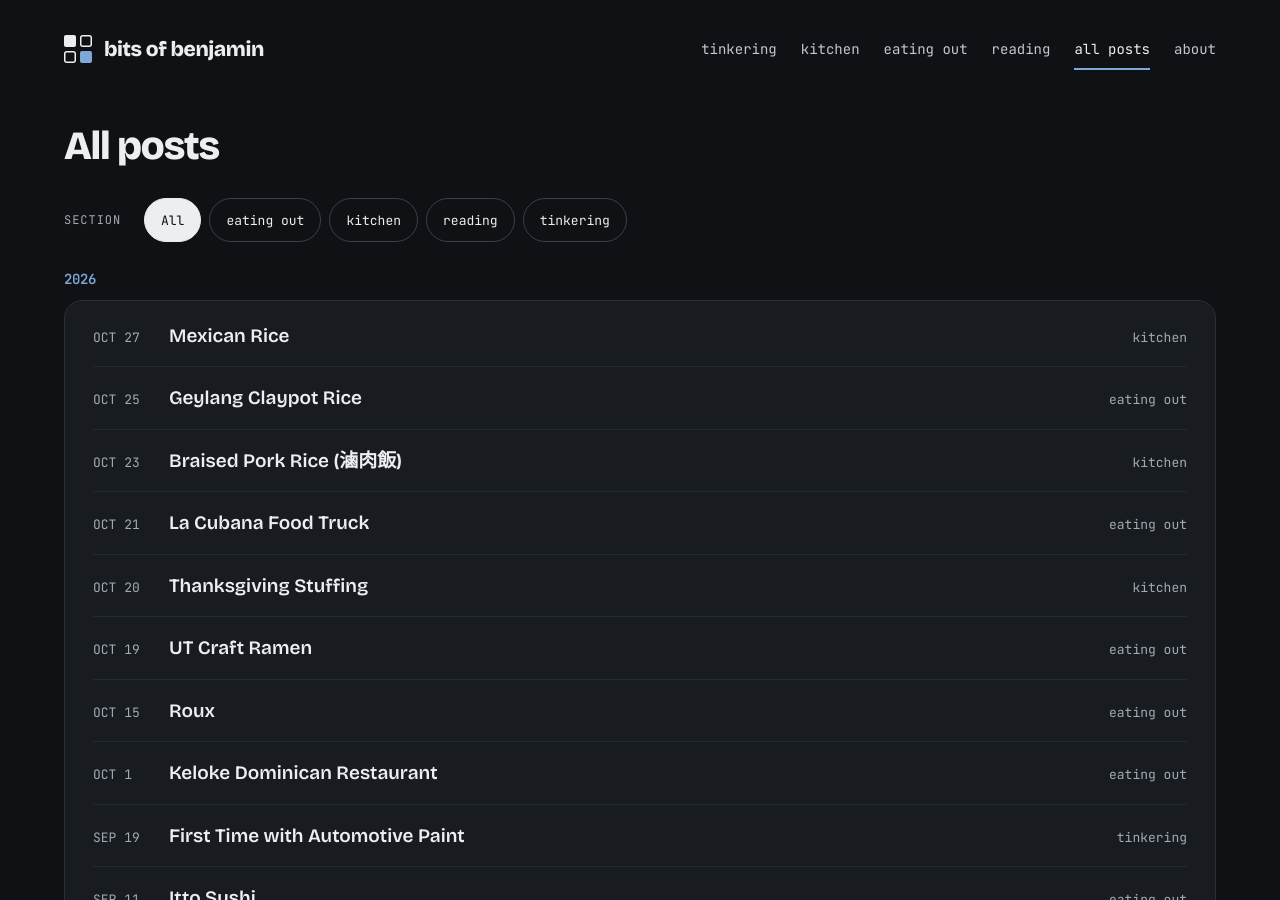
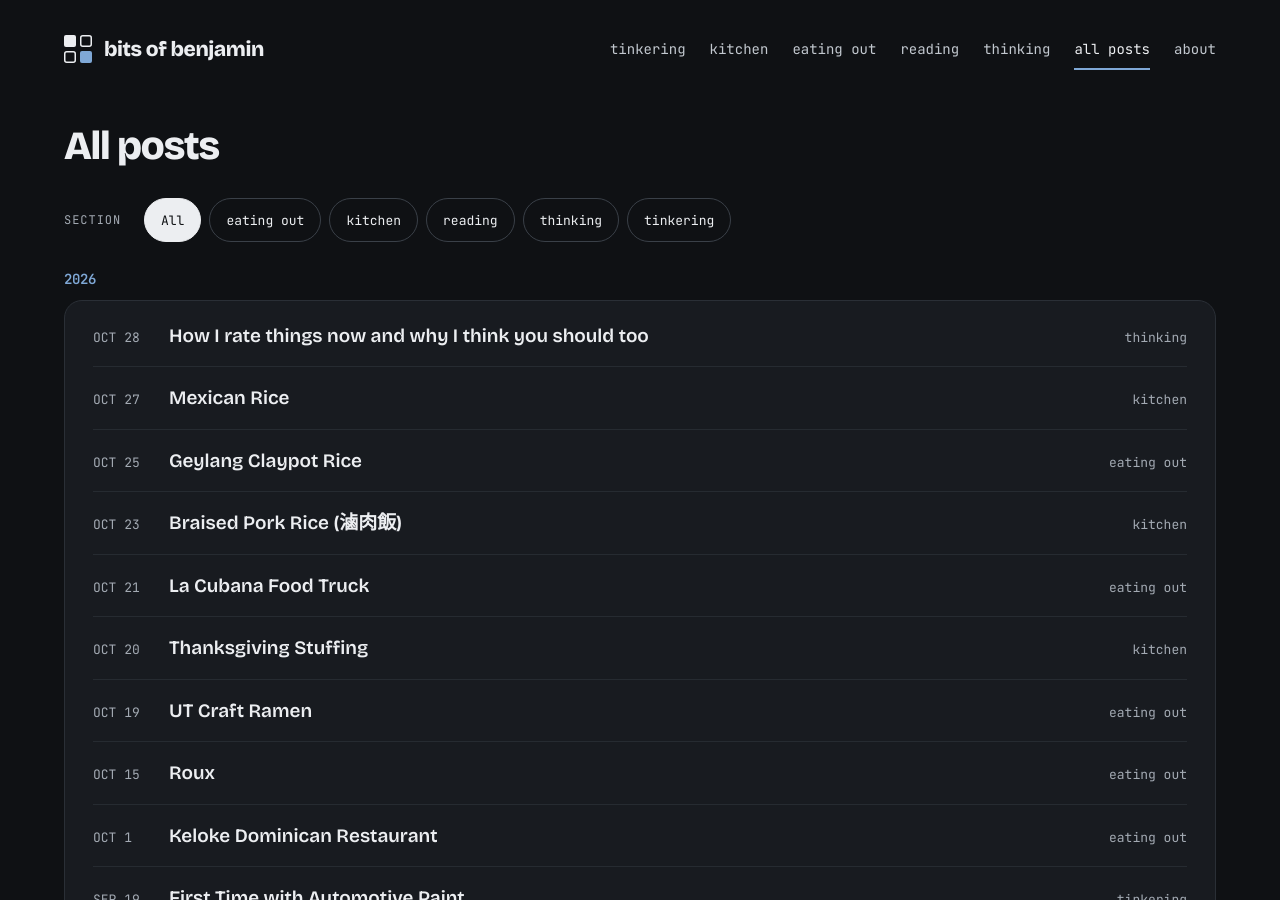
Before and after one commit to bergesonben/bergesonben.github.io, a Jekyll site: the page built from archive.html, in a window 1280 px wide and 900 px high. Built offline with Jekyll 4.4.1, drawn with Linux system fonts in a browser that asks for light colours; part of the change alters nothing that is shown.

Commit message:
Add thinking section and publish rating system post
Co-Authored-By: Claude Opus 5.5 <noreply@anthropic.com>

```diff
--- a/_data/sections.yml
+++ b/_data/sections.yml
@@ -48,3 +48,14 @@
   filters:
     - key: tags
       label: Topic
+
+- id: thinking
+  number: "06"
+  nav: thinking
+  title: Things I think about
+  url: /thinking/
+  blurb: Opinions, and how I approach things.
+  card: post
+  filters:
+    - key: tags
+      label: Topic
--- /dev/null
+++ b/_posts/2026-10-28-rating-system.md
@@ -0,0 +1,49 @@
+---
+title: How I rate things now and why I think you should too
+section: thinking
+tags:
+description: What the stars on this site mean. The scale is adapted from Goodreads.
+image: /assets/img/posts/rating-system/stars.jpg
+image_alt: Four glowing gold stars and a fifth empty one, with a finger pointing at the empty star
+easter_egg: Any rating scale aside from 3 and 5 irritates the hell out of me. I can't tell you whether I'm a 7 or an 8 out of 10 on how likely I am to recommend your software.
+---
+
+![Four glowing gold stars and a fifth empty one, with a finger pointing at the empty star](/assets/img/posts/rating-system/stars.jpg)
+
+Ratings on this site are out of five stars. I adapted the scale from Goodreads, where each star rating has a short meaning instead of being a score.
+
+| Stars | Meaning |
+| --- | --- |
+| {% include stars.html value="★★★★★" %} | Perfect, or life-changing |
+| {% include stars.html value="★★★★☆" %} | I love it |
+| {% include stars.html value="★★★☆☆" %} | I like it |
+| {% include stars.html value="★★☆☆☆" %} | It's ok |
+| {% include stars.html value="★☆☆☆☆" %} | I don't like it, or I hate it |
+
+## Why I changed it
+
+I switched to this scale a few months ago because of what felt like rating inflation. I was handing out too many five stars, and there was no way to tell a five apart from a four. So I spent some time and re-rated everything on [my Goodreads shelf](https://www.goodreads.com/user/show/73499803-benjamin). That rating system has now carried over into other parts of my life. When I moved my restaurant notes from a doc to this site, I recalibrated those ratings to the same scale.
+
+## Bias towards the enjoyable (jolly little fucker, ain't he?)
+
+I've come to realize that for a lot of things in my life, I have a bias towards enjoying things. I see a movie: was I entertained, and was the popcorn not too soggy? Great, I had a good time. I read a book: did it not actively make me want to stop? Good, I enjoyed it.
+
+It seems silly to me to be the opposite where you're nitpicking everything to the point where you're no longer enjoying anything.
+
+Given all that, most of the things I review are on the enjoyable side, not the disagreeable side. Because of that, I want to have more nuance there. There's a large difference between a book I really enjoyed (many enjoyable page turners) and a book that changed me and my thought process (for example, *The Three-Body Problem* trilogy).
+
+On the other side, there's really no point in distinguishing between a book that I disliked (*War and Peace*, might give it another try though) and a book I actively hated (*Think and Grow Rich*). Either way, I don't recommend it.
+
+## Four versus five
+
+When I'm deciding between four and five stars, I ask one question: is there anything they could possibly do to make it better? If I can think of something, it's a four. Five stars is for when I can't, so I give out very few.
+
+## Off this site
+
+I rate this way here, but I still have a hard time doing it on public review sites. A three-star review on Google or Yelp reads as a complaint, and I feel bad. So the stars here are more honest than the ones I leave there.
+
+## Why you should too
+
+Five stars gives you five levels to convey meaning (if you ignore the half stars — I'm indecisive sometimes). I care much more about what you enjoy than what you dislike, so compressing the data for the dislikes gives me more nuance about your likes. If everything is five stars, nothing is. Spreading the good side across three levels keeps "I liked it," "I loved it" and "this changed me" separate, so when you do give out five stars, it carries more weight.
+
+It also makes me feel less hypercritical. Giving a book four stars stops feeling like a criticism, and it makes the rare five feel special.
--- /dev/null
+++ b/thinking.md
@@ -0,0 +1,6 @@
+---
+layout: section
+section: thinking
+title: Things I think about
+permalink: /thinking/
+---
```
Also changed, not shown: README.md, assets/img/posts/rating-system/stars.jpg (added).
